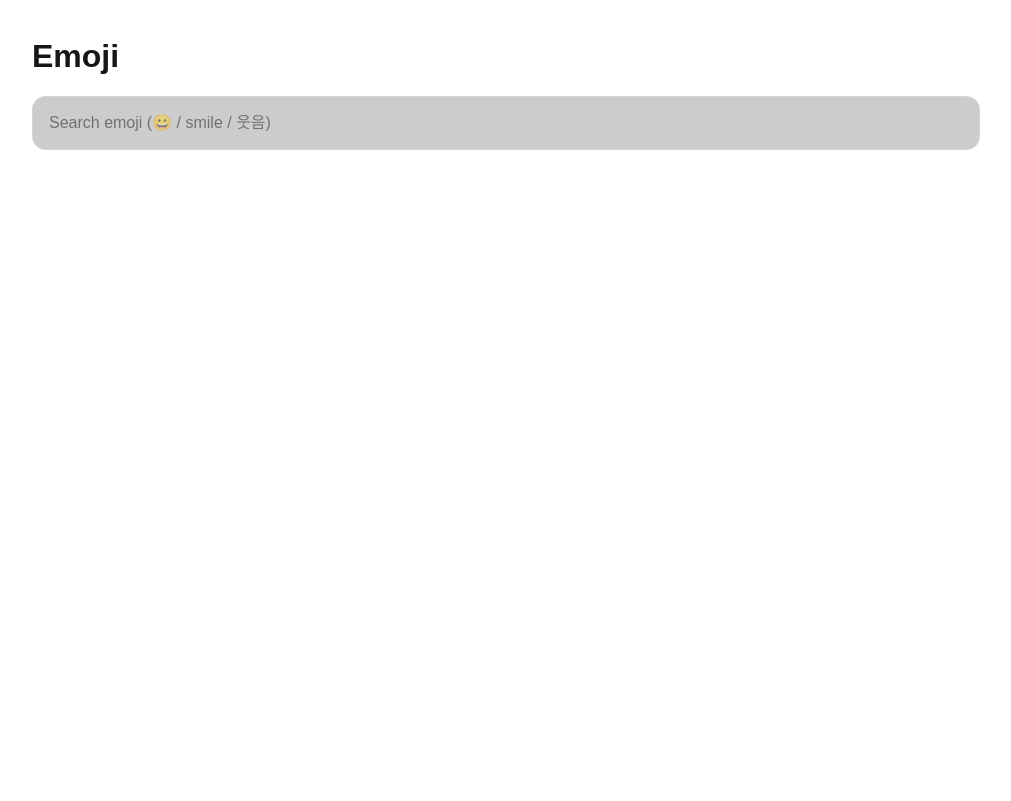
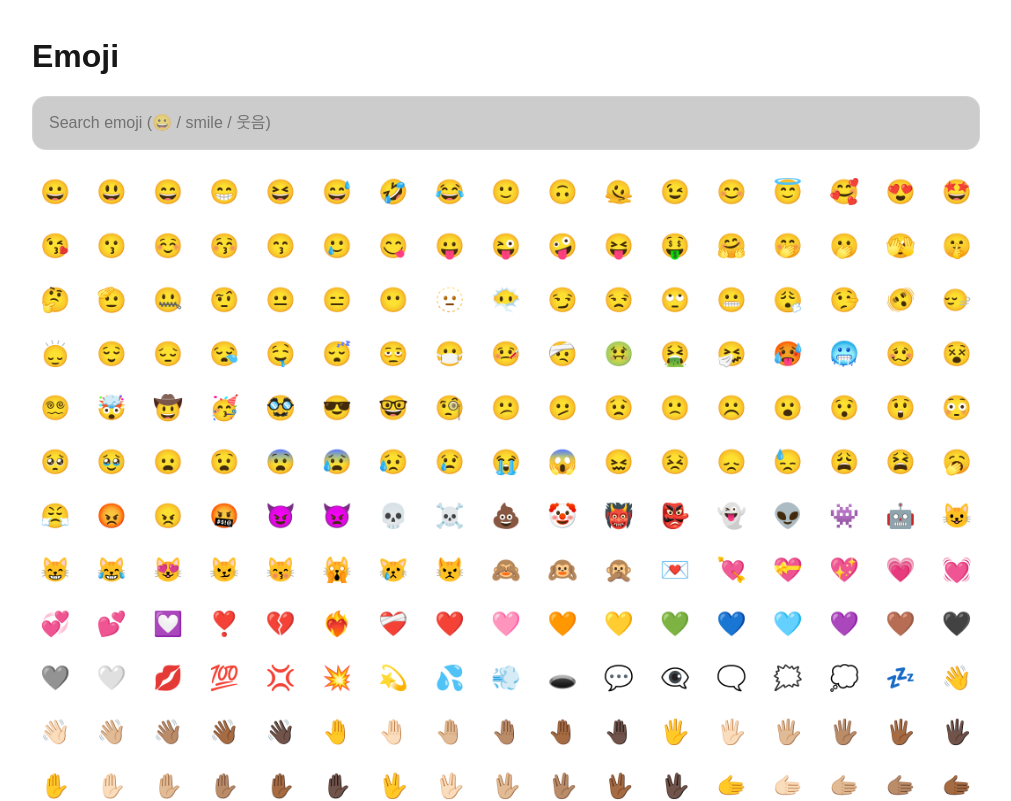
Before and after one commit to textkit-team/textkit-web, a Next.js app: page /emoji in a window 1280 px wide. Shown: the top 801 px of the page, without its empty margins (134-1145 px from the left). Built offline with nearby package versions, Linux system fonts and the light colour scheme.

Commit message:
fix(emoji): derive emoji chars from EMOJI_META keys

```diff
--- a/app/emoji/EmojiPageClient.tsx
+++ b/app/emoji/EmojiPageClient.tsx
@@ -7,23 +7,26 @@ import { EMOJI_META } from "@/lib/emoji-data";
 export default function EmojiPageClient() {
   const [q, setQ] = useState("");
 
-  const allEmojis = useMemo(() => {
-    return Object.values(EMOJI_META).map(e => e.emoji);
-  }, []);
+  // ✅ emoji 문자는 key에 있음
+  const allEmojis = useMemo(() => Object.keys(EMOJI_META), []);
 
   const filtered = useMemo(() => {
     const qq = q.trim().toLowerCase();
     if (!qq) return allEmojis;
-    return Object.values(EMOJI_META)
-      .filter(e => e.search.includes(qq))
-      .map(e => e.emoji);
+
+    // ✅ meta.search로 검색하고, 결과는 key(emoji)로 반환
+    return Object.entries(EMOJI_META)
+      .filter(([emoji, meta]) => {
+        // emoji 자체 붙여넣기 검색도 지원
+        if (emoji.includes(qq)) return true;
+        return (meta?.search ?? "").toLowerCase().includes(qq);
+      })
+      .map(([emoji]) => emoji);
   }, [q, allEmojis]);
 
   return (
     <main style={{ maxWidth: 980, margin: "0 auto", padding: "32px 16px" }}>
-      <h1 style={{ fontSize: 32, fontWeight: 700, marginBottom: 16 }}>
-        Emoji
-      </h1>
+      <h1 style={{ fontSize: 32, fontWeight: 700, marginBottom: 16 }}>Emoji</h1>
 
       <input
         value={q}
```
